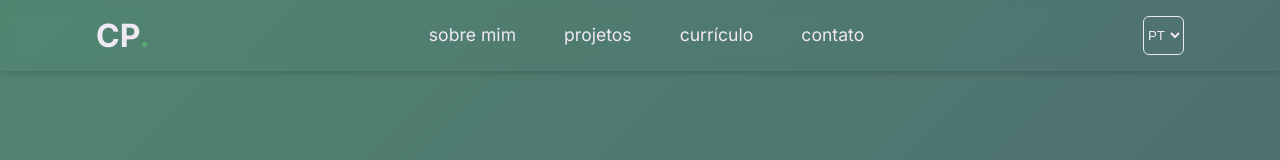
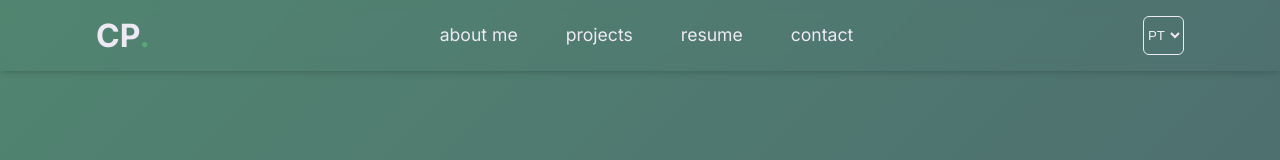
Before and after one commit to kdumagalhaes/hellocarlos, a React (Vite) app: page / in a window 1280 px wide. Shown: the top 160 px of the page. Built offline with nearby package versions, Linux system fonts and the light colour scheme.

Commit message:
Add header translation

```diff
--- a/src/components/Header/HeaderNav.tsx
+++ b/src/components/Header/HeaderNav.tsx
@@ -1,4 +1,5 @@
 import { LanguageSwitcher } from '../i18n/LanguageSwitcher/LanguageSwitcher'
+import { Translator } from '../i18n/Translator/Translator'
 import { Container, Header, Logo, NavMenu } from './styles'
 
 export function HeaderNav() {
@@ -12,10 +13,14 @@ export function HeaderNav() {
         <NavMenu>
           <ul className="nav-list">
             <li className="nav-item">
-              <a href="#about-me">sobre mim</a>
+              <a href="#about-me">
+                <Translator path="header.navAboutMe" />
+              </a>
             </li>
             <li className="nav-item">
-              <a href="#projects">projetos</a>
+              <a href="#projects">
+                <Translator path="header.navProjects" />
+              </a>
             </li>
             <li className="nav-item">
               <a
@@ -23,11 +28,13 @@ export function HeaderNav() {
                 target="_blank"
                 rel="noreferrer"
               >
-                currículo
+                <Translator path="header.navResume" />
               </a>
             </li>
             <li className="nav-item">
-              <a href="#contact">contato</a>
+              <a href="#contact">
+                <Translator path="header.navContact" />
+              </a>
             </li>
           </ul>
         </NavMenu>
--- a/src/components/i18n/locales/en-us.js
+++ b/src/components/i18n/locales/en-us.js
@@ -4,5 +4,11 @@ export default {
       message:
         'Graduated in Advertising and Systems Analysis and Development, currently working as full Product Support Engineer at VTEX.',
     },
+    header: {
+      navAboutMe: 'about me',
+      navProjects: 'projects',
+      navResume: 'resume',
+      navContact: 'contact',
+    },
   },
 }
--- a/src/components/i18n/locales/fr-fr.js
+++ b/src/components/i18n/locales/fr-fr.js
@@ -3,5 +3,11 @@ export default {
     hero: {
       message: `Diplômé en publicité et analyse et développement de systèmes, travaille actuellement en tant qu'ingénieur de support produit complet chez VTEX.`,
     },
+    header: {
+      navAboutMe: 'sur moi',
+      navProjects: 'projets',
+      navResume: 'resumè',
+      navContact: 'contact',
+    },
   },
 }
--- a/src/components/i18n/locales/pt-br.js
+++ b/src/components/i18n/locales/pt-br.js
@@ -4,5 +4,11 @@ export default {
       message:
         'Graduado em Publicidade e propaganda e Análise e desenvolvimento de sistemas, atualmente trabalhando como Product Support Engineer pleno, na VTEX.',
     },
+    header: {
+      navAboutMe: 'sobre mim',
+      navProjects: 'projetos',
+      navResume: 'currículo',
+      navContact: 'contato',
+    },
   },
 }
```
